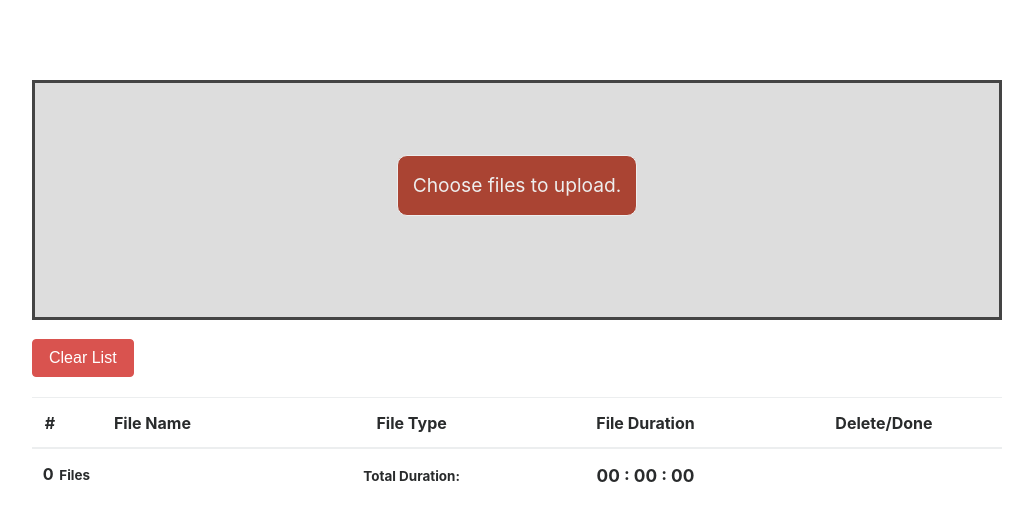
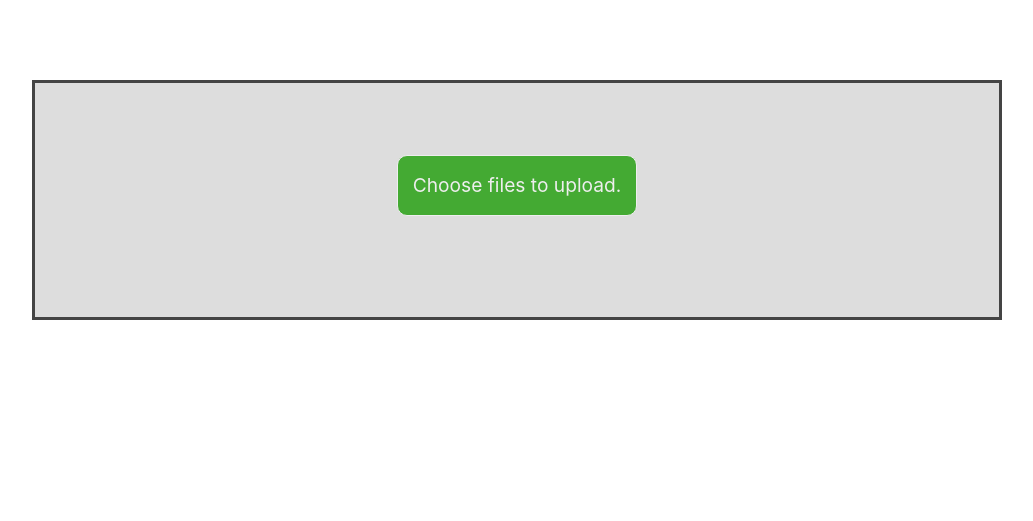
Before and after one commit to rdhammack88/Media-Duration-Calculator, a PHP site: page / in a window 1280 px wide. Shown: the top 521 px of the page, without its empty margins (123-1156 px from the left). Run offline with PHP 8.4, Linux system fonts and the light colour scheme; lists and menus that the app fills with data are empty; some libraries are stand-ins or nearby versions.

Commit message:
style color changes, remove of table when empty, bug fix for re-adding files after they have been removed for input:file change

```diff
--- a/index.php
+++ b/index.php
@@ -18,10 +18,7 @@
     <!-- Font-Awesome CDN -->
     <script defer src="https://use.fontawesome.com/releases/v5.0.6/js/all.js"></script>
 </head>
-
-
-<body>
-
+<body dropzone="none">
     <!-- <nav class="navbar navbar-expand-md navbar-dark bg-dark fixed-top">
         <a class="navbar-brand" href="#">Navbar</a>
         <button class="navbar-toggler" type="button" data-toggle="collapse" data-target="#navbarsExampleDefault" aria-controls="navbarsExampleDefault" aria-expanded="false" aria-label="Toggle navigation">
@@ -66,7 +63,7 @@
         </div>
 
         <div class="clear">
-            <button type="button" name="clear_list" class="btn btn-large btn-danger clear_list">Clear List</button>
+            <button type="button" name="clear_list" class="btn btn-large clear_list">Clear List</button>
         </div>
 
         <div class="file-info">
@@ -122,7 +119,7 @@
     <!-- Bootstrap core JavaScript
     ================================================== -->
     <!-- Placed at the end of the document so the pages load faster -->
-    <script src="https://code.jquery.com/jquery-3.2.1.slim.min.js" integrity="sha384-KJ3o2DKtIkvYIK3UENzmM7KCkRr/rE9/Qpg6aAZGJwFDMVNA/GpGFF93hXpG5KkN" crossorigin="anonymous"></script>
+    <script src="https://code.jquery.com/jquery-3.2.1.min.js" crossorigin="anonymous"></script>
     <script src="./libs/jquery-ui.min.js"></script>
     <script src="https://cdnjs.cloudflare.com/ajax/libs/popper.js/1.12.9/umd/popper.min.js" integrity="sha384-ApNbgh9B+Y1QKtv3Rn7W3mgPxhU9K/ScQsAP7hUibX39j7fakFPskvXusvfa0b4Q" crossorigin="anonymous"></script>
     <script src="https://maxcdn.bootstrapcdn.com/bootstrap/4.0.0-beta.3/js/bootstrap.min.js" integrity="sha384-a5N7Y/aK3qNeh15eJKGWxsqtnX/wWdSZSKp+81YjTmS15nvnvxKHuzaWwXHDli+4" crossorigin="anonymous"></script>
--- a/js/app.js
+++ b/js/app.js
@@ -2,7 +2,9 @@ $('document').ready(function() {
 
 (function() {
 
-    var infoBody = $('#file-info');
+    var $infoBody = $('#file-info');
+    var $clearAllButton = $('.clear_list');
+    var $fileInfoTable = $('.file-info');
     var fileNamesList = []; //, fileList = [], timeList = [];
     window.URL = window.URL || window.webkitURL;
     var fileInfo = {
@@ -82,8 +84,8 @@ $('document').ready(function() {
                     ///// ABOVE CODE THAT WORKS /////
 
 
-                    infoBody.append(fileInfo.display(file.name, file.type, hours, minutes, seconds));
-                    // infoBody.append(fileInfo.display(file.name, file.type, that.totalHours, that.totalMinutes, that.totalSeconds));
+                    $infoBody.append(fileInfo.display(file.name, file.type, hours, minutes, seconds));
+                    // $infoBody.append(fileInfo.display(file.name, file.type, that.totalHours, that.totalMinutes, that.totalSeconds));
 
                     $('#totalFileCount').text(`${that.index - 1}`);
                     $('.totalHours').text(that.totalHours);
@@ -91,22 +93,6 @@ $('document').ready(function() {
                     $('.totalSeconds').text(that.totalSeconds);
                     // $('#durationTotal').text(that.durTotal);
                 };
-
-                video.oncanplaythrough  = function() {
-                    // var hour = parseInt($('.totalHours').text());
-                    // var minute = parseInt($('.totalMinutes').text());
-                    // var second = parseInt($('.totalSeconds').text());
-                    // $('#totalFileCount').text(`${that.index - 1} `);
-                    // // $('.totalHours').text(that.totalHours);
-                    // // $('.totalMinutes').text(that.totalMinutes);
-                    // // $('.totalSeconds').text(that.totalSeconds);
-                    //
-                    //
-                    // $('.totalHours').text(hour < 10 ? '0' + that.totalHours : that.totalHours);
-                    // $('.totalMinutes').text(minute < 10 ? '0' + that.totalMinutes : that.totalMinutes);
-                    // $('.totalSeconds').text(second < 10 ? '0' + that.totalSeconds : that.totalSeconds);
-                }
-
                 video.src = URL.createObjectURL(file);
         },
 
@@ -142,35 +128,42 @@ $('document').ready(function() {
             var fileName = $(el).parent().siblings('td.fileName').text();
             var $remove = $(el).closest('tr');
             $remove.remove();
+            $('#multimedia_upload').val(null);
             if(fileNamesList.includes(fileName)) {
+                console.log(fileNamesList);
                 let i = fileNamesList.indexOf(fileName);
                 fileNamesList.splice(i, 1)
+                console.log(fileNamesList);
             }
 
-            if(infoBody.html() == '') {
+            if($infoBody.html() == '') {
                 fileInfo.clear_list();
             }
         },
 
         clear_list: function() {
             fileNamesList = [];
-            infoBody.html('');
+            $infoBody.html('');
+            $clearAllButton.fadeOut(1000);
+            $fileInfoTable.fadeOut(1000);
 
             $('.totalHours, .totalMinutes, .totalSeconds').html('00');
             $('#totalFileCount').html('0');
+            $('#multimedia_upload').val(null);
 
             this.index = 1;
             this.totalHours = 0;
             this.totalMinutes = 0;
             this.totalSeconds = 0;
+            this.durTotal = 0;
         },
 
-
-
         display: function(name, type, hours, minutes, seconds) {
-            return `<tr><th scope="row">${this.index++}</th><td class="fileName">${name}</td><td>${type}</td><td>${hours} : ${minutes} : ${seconds}</td><td class="icons"><button type="button" class="delete" onclick=""><i class="fas fa-trash"></i></button><button type="button" class="done"><i class="fas fa-check"></i></button></td></tr>`;
+            return `<tr><th scope="row">${this.index++}</th><td class="fileName">${name}</td><td>${type}</td><td><span class="file_hour_length">${hours}</span> : <span class="file_minute_length">${minutes}</span> : <span class="file_second_length">${seconds}</span></td><td class="icons"><button type="button" class="delete" onclick=""><i class="fas fa-trash"></i></button><button type="button" class="done"><i class="fas fa-check"></i></button></td></tr>`;
         },
     }
+
+    $clearAllButton.hide();
 
     $('input:file').change(function() {
         // var totalFileCount = $('table > tbody > tr:last-of-type > th').html();
@@ -178,9 +171,14 @@ $('document').ready(function() {
         // if(!totalFileCount) {
         //     totalFileCount = 0;
         // }
+        console.log(this.value);
+
+        $clearAllButton.fadeIn(1000);
+        $fileInfoTable.fadeIn( 1000 );
 
         for(var i = 0; i < this.files.length; i++) {
             if(fileNamesList.includes(this.files[i].name)) {
+                console.log('included already');
                 continue;
             } else { //var fileList =
                 fileInfo.getFileDuration(this.files[i], i);
@@ -198,7 +196,7 @@ $('document').ready(function() {
         // var $remove = $(e.target).closest('tr');
         // $remove.remove();
         //
-        // if(infoBody.html() == '') {
+        // if($infoBody.html() == '') {
         //     fileInfo.clear_list();
         // }
     });
@@ -243,7 +241,8 @@ $('document').ready(function() {
                 // console.log('dropped');
                 // upload(e.originalEvent.dataTransfer.files);
 
-
+                $clearAllButton.fadeIn(1000);
+                $fileInfoTable.fadeIn(1000);
                 var totalFileCount = $('table > tbody > tr:last-of-type > th').html();
                 if(!totalFileCount) {
                     totalFileCount = 0;
@@ -260,7 +259,6 @@ $('document').ready(function() {
             }
         }
     });
-
 
     $('.format-toggle').click(function(e) {
         // console.log($(e.target).closest('input').val());
--- a/styles/css/main.css
+++ b/styles/css/main.css
@@ -31,7 +31,7 @@ body {
             display: inline-block;
             text-align: center;
             border: 1px solid #eee;
-            background: #a43;
+            background: #4a3;
             color: #eee;
             padding: 15px 15px;
             font-size: 1.2em;
@@ -43,6 +43,12 @@ body {
           display: none; }
   .container .clear {
     margin-bottom: 2%; }
+    .container .clear .clear_list {
+      display: none;
+      background: #b43;
+      color: #eee; }
+  .container .file-info {
+    display: none; }
     .container .file-info table {
       /* Bootstrap Overwrite */ }
       .container .file-info table.table td, .container .file-info table.table th {
--- a/styles/sass/main.sass
+++ b/styles/sass/main.sass
@@ -51,7 +51,7 @@ body
 						display: inline-block
 						text-align: center
 						border: 1px solid #eee
-						background: #a43
+						background: #4a3
 						color: #eee
 						padding: 15px 15px
 						// min-width: 150px
@@ -67,7 +67,13 @@ body
 	.clear
 		margin-bottom: 2%
 
+		.clear_list
+			display: none
+			background: #b43
+			color: #eee
+
 	.file-info
+		display: none
 		table
 			/* Bootstrap Overwrite */
 			&.table td, &.table th
@@ -89,6 +95,8 @@ body
 
 			tbody
 				color: #ddd
+				// display: block
+				// min-height: 50px
 				// border-top: 1px solid #e3442d
 
 				tr:hover
```
Also changed, not shown: 1 other file. Lines whose indentation alone changed are shown as unchanged.
